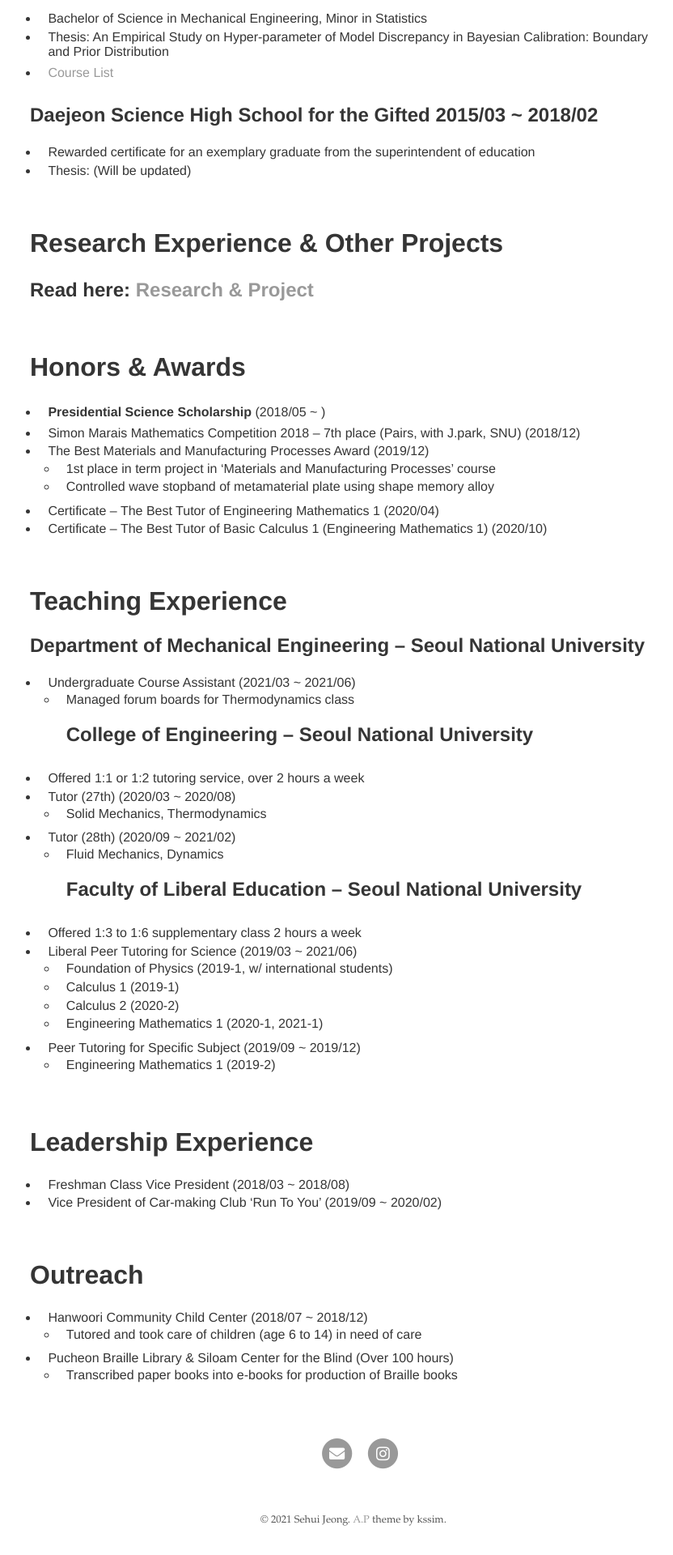
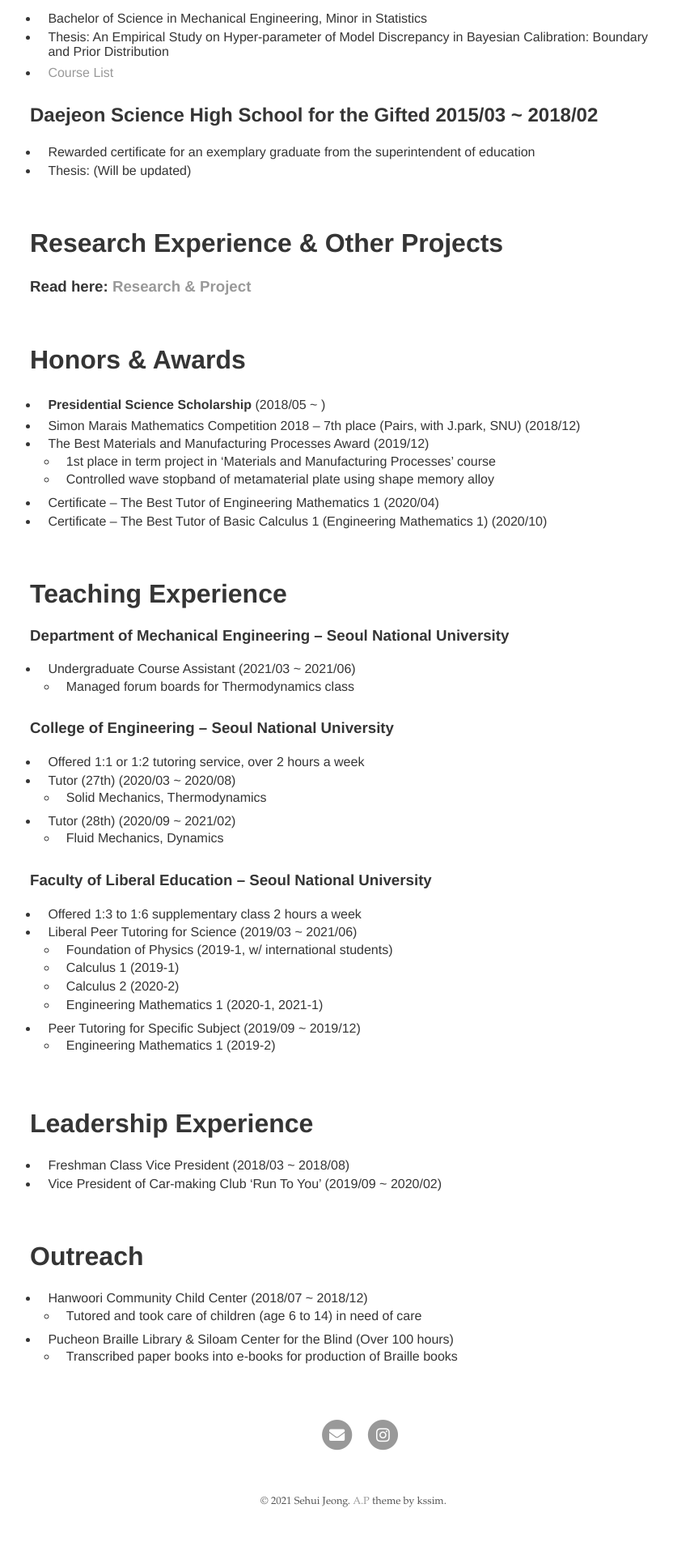
Before and after one commit to tpgml2612/CV, a Jekyll site: the page built from index.md, in a window 1280 px wide. Shown: the part 771-2691 px from the top of the page at 81% size, without its empty margins (203-1035 px from the left). Built offline with Jekyll 4.4.1, drawn with Linux system fonts in a browser that asks for light colours; our own code applies the rules of GitHub Pages for plain Markdown files; after the commit the page ends 2668 px from its top, so only the background shows below that.

```diff
--- a/index.md
+++ b/index.md
@@ -30,7 +30,7 @@ I want to experience a more expansive world since I was born in Korea and grew u
 <br/>
 
 # Research Experience & Other Projects
-## Read here: <a href="https://tpgml2612.github.io/CV/portfolio">Research & Project</a>
+### Read here: <a href="https://tpgml2612.github.io/CV/portfolio">Research & Project</a>
 
 <br/>
 
@@ -46,16 +46,18 @@ I want to experience a more expansive world since I was born in Korea and grew u
 <br/>
 
 # Teaching Experience
-## Department of Mechanical Engineering – Seoul National University
+### Department of Mechanical Engineering – Seoul National University
   * Undergraduate Course Assistant (2021/03 ~ 2021/06)
     * Managed forum boards for Thermodynamics class
-## College of Engineering – Seoul National University
+
+### College of Engineering – Seoul National University
   * Offered 1:1 or 1:2 tutoring service, over 2 hours a week
   * Tutor (27th) (2020/03 ~ 2020/08)
     * Solid Mechanics, Thermodynamics
   * Tutor (28th) (2020/09 ~ 2021/02)
     * Fluid Mechanics, Dynamics
-## Faculty of Liberal Education – Seoul National University
+
+### Faculty of Liberal Education – Seoul National University
   * Offered 1:3 to 1:6 supplementary class 2 hours a week
   * Liberal Peer Tutoring for Science (2019/03 ~ 2021/06)
     * Foundation of Physics (2019-1, w/ international students)
```
